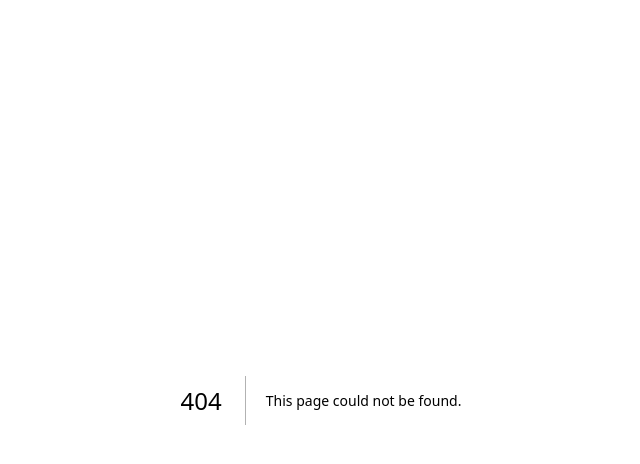
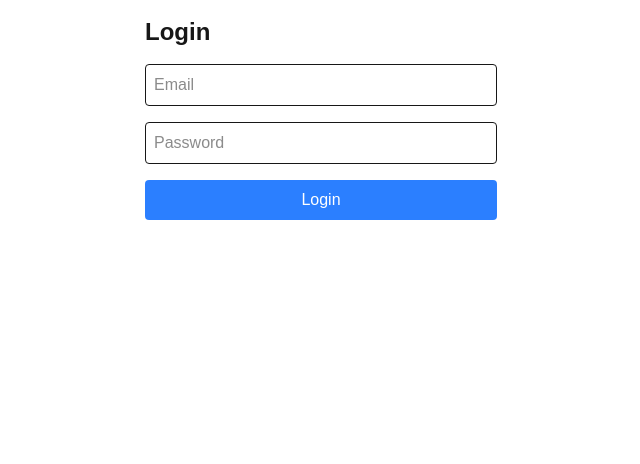
Before and after one commit to MatheeshaB2004/Ayubowan-Connect, a Next.js app in the folder frontend/: page /auth/login in a window 1280 px wide. Before the commit this address had no page. Shown: the top 464 px of the page, without its empty margins (319-959 px from the left). Built offline with nearby package versions, Linux system fonts and the light colour scheme.

Commit message:
Add LoginPage component for user authentication

```diff
--- /dev/null
+++ b/frontend/app/auth/login/page.tsx
@@ -0,0 +1,57 @@
+"use client";
+
+import React, { useState } from "react";
+
+export default function LoginPage() {
+  const [email, setEmail] = useState("");
+  const [password, setPassword] = useState("");
+
+  const login = async (e: React.FormEvent) => {
+    e.preventDefault();
+    try {
+      const response = await fetch("http://localhost:3000/auth/login", {
+        method: "POST",
+        headers: {
+          "Content-Type": "application/json",
+        },
+        body: JSON.stringify({ email, password }),
+      });
+
+      if (!response.ok) {
+        throw new Error("Login failed");
+      }
+
+      const data = await response.json();
+      console.log("Login successful:", data);
+      // TODO: Save token and redirect
+    } catch (error) {
+      console.error(error);
+    }
+  };
+
+  return (
+    <form onSubmit={login} className="flex flex-col gap-4 max-w-sm mx-auto p-4">
+      <h1 className="text-2xl font-bold">Login</h1>
+      <input
+        placeholder="Email"
+        value={email}
+        onChange={(e) => setEmail(e.target.value)}
+        className="border p-2 rounded"
+        type="email"
+      />
+      <input
+        type="password"
+        placeholder="Password"
+        value={password}
+        onChange={(e) => setPassword(e.target.value)}
+        className="border p-2 rounded"
+      />
+      <button
+        type="submit"
+        className="bg-blue-500 text-white p-2 rounded hover:bg-blue-600"
+      >
+        Login
+      </button>
+    </form>
+  );
+}
```
